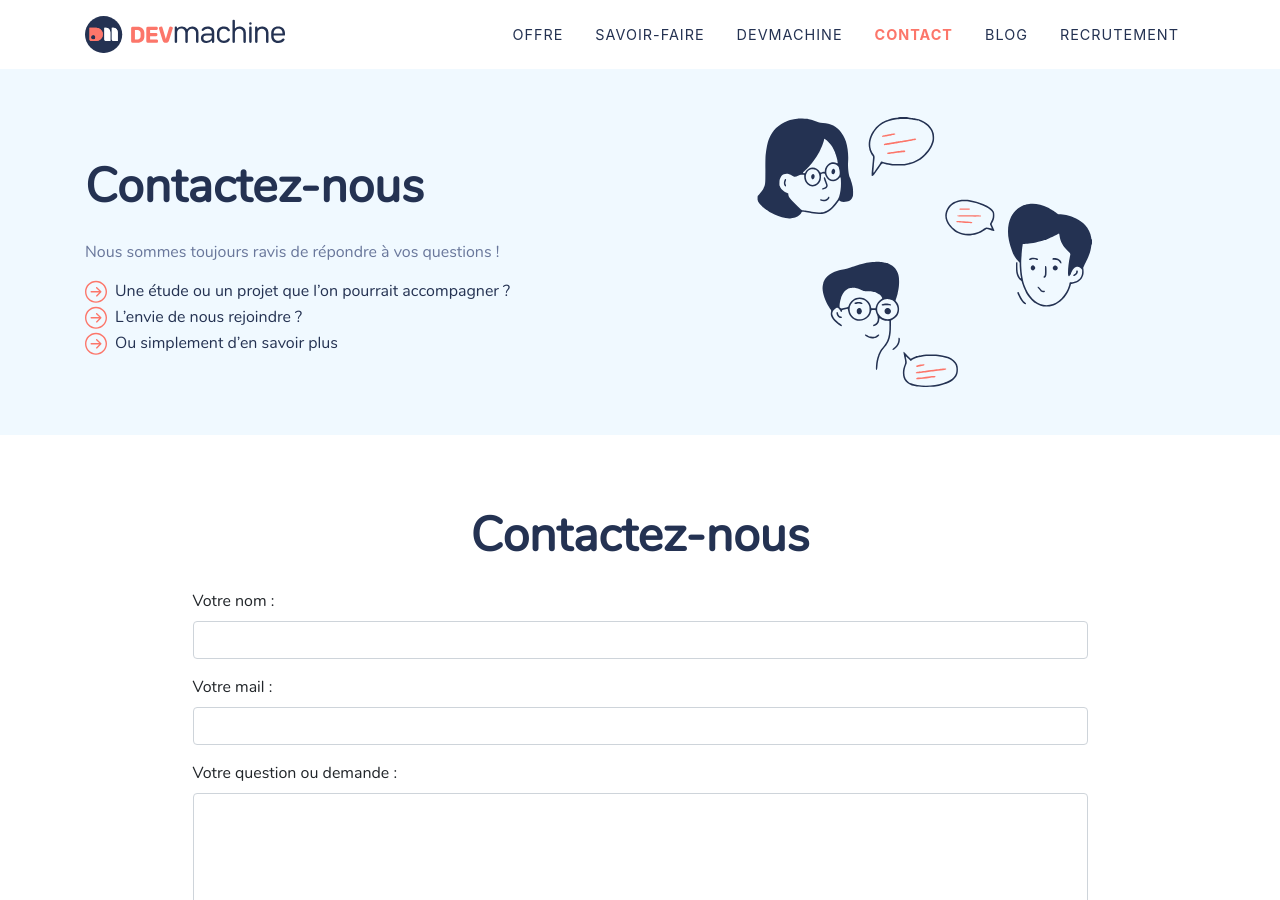
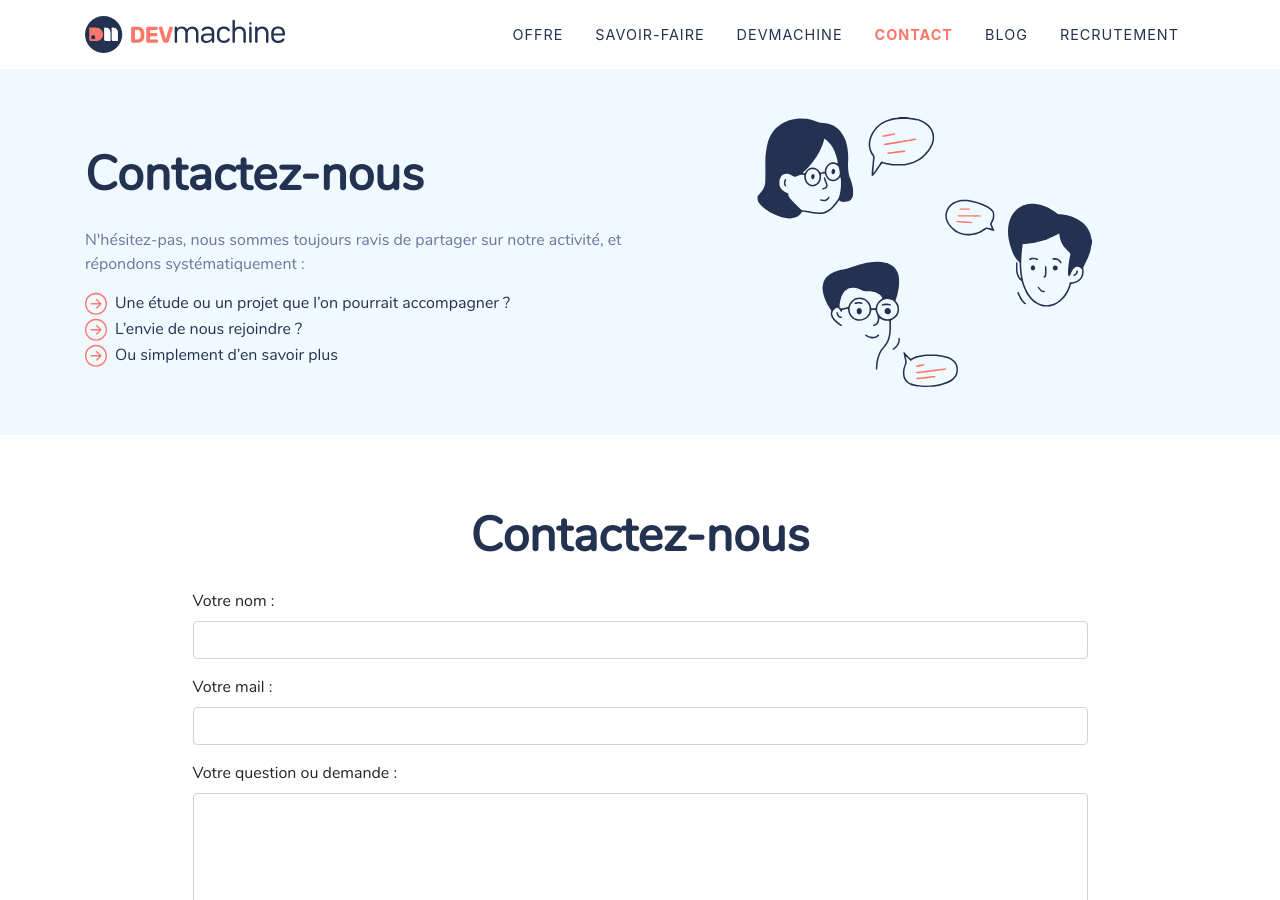
Before and after one commit to DEVmachine-fr/website, a Jekyll site: the page built from pages/contact.html, in a window 1280 px wide and 900 px high. Built offline with Jekyll 4.4.1, drawn with Linux system fonts in a browser that asks for light colours; nearby versions of some CDN libraries; some of the changed text lies outside the part shown.

Commit message:
fix: correction après retours

```diff
--- a/_includes/footer.html
+++ b/_includes/footer.html
@@ -5,12 +5,12 @@
         </div>
         <div class="row mt-5 mb-5 d-flex justify-content-around links-container">
             <a href="/">Accueil</a>
-            <a href="/">Offre</a>
-            <a href="/">Savoir-faire</a>
-            <a href="/">DEVmachine</a>
-            <a href="/">Contact</a>
-            <a href="/">Blog</a>
-            <a href="/">Recrutement</a>
+            <a href="/offre">Offre</a>
+            <a href="/savoir-faire">Savoir-faire</a>
+            <a href="/dev-machine">DEVmachine</a>
+            <a href="/contact">Contact</a>
+            <a href="/blog">Blog</a>
+            <a href="/recrutement">Recrutement</a>
         </div>
         <div class="row d-flex justify-content-around bottom-container">
             <a id="mentions-btn" data-toggle="modal" data-target="#mentions">Mentions légales</a>
--- a/_sass/_dev-machine.scss
+++ b/_sass/_dev-machine.scss
@@ -43,6 +43,30 @@
     }
     p, ul > li {
       color: $third;
+    }
+
+    img.bretagne {
+      width: 60%;
+    }
+    div.produit-bretagne {
+      margin-top: 1.5rem;
+      display: flex;
+      align-items: center;
+      column-gap: 1rem;
+
+      border: 1px solid $third;
+      padding: 1rem;
+      border-radius: 16px;
+
+      img {
+        max-width: 100%;
+        width: 5rem;
+        height: 5rem;
+      }
+      p {
+        text-align: justify;
+        margin-bottom: 0;
+      }
     }
 
     // on inverse l'ordre en mode phone pour mettre l' image sous le texte
--- a/pages/contact.html
+++ b/pages/contact.html
@@ -10,7 +10,7 @@
       <div class="col-md-6 col-sm-12">
         <div>
           <h1 class="section-heading">Contactez-nous</h1>
-          <p class="text-grey">Nous sommes toujours ravis de répondre à vos questions !</p>
+          <p class="text-grey">N'hésitez-pas, nous sommes toujours ravis de partager sur notre activité, et répondons systématiquement :</p>
           <ul class="arrow-list text-blue">
             <li>Une étude ou un projet que l’on pourrait accompagner ?</li>
             <li>L’envie de nous rejoindre ?</li>
--- a/pages/offre.html
+++ b/pages/offre.html
@@ -10,8 +10,8 @@
       <div class="col-md-5 col-sm-12">
         <div class="intro-bg">
           <h1 class="section-heading">Notre offre de services</h1>
-          <p><b>L’équipe DEVmachine répond aux besoins de ses clients en termes de Systèmes d’Informations, de plateformes Web, ou d’applications mobiles.</b></p>
-          <p class="text-grey">Qu’ils s’agissent de leurs solutions B2B ou B2C, et quel que soit leur domaine d’activité, nous construisons avec eux une solution globale, au service de leurs utilisateurs, qui soit pérenne, performante et sécurisée.</p>
+          <p><b>L’équipe DEVmachine répond aux besoins de ses clients en termes de plateformes Web, de Systèmes d’Informations, ou d’applications mobiles.</b></p>
+          <p class="text-grey">Qu’il s’agisse de leurs solutions B2B ou B2C, et quel que soit leur domaine d’activité, nous construisons avec eux une solution globale, au service de leurs utilisateurs, qui soit pérenne, performante et sécurisée.</p>
           </p>
         </div>
 
--- a/pages/savoir-faire.html
+++ b/pages/savoir-faire.html
@@ -30,7 +30,7 @@
   <div class="container">
 
     <div class="row">
-      <h1 class="section-heading">5 piliers</h1>
+      <h1 class="section-heading">Les ingrédients de nos prestations</h1>
     </div>
 
     <div class="row col-lg-8 offset-lg-2 col-md-12">
```
Also changed, not shown: other parts of pages/contact.html (+2 -3 lines), other parts of pages/offre.html (+1 -1 lines), pages/dev-machine.html (+21 -14 lines), assets/images/website/page-dm/servir/produit-bretagne.png (added).
